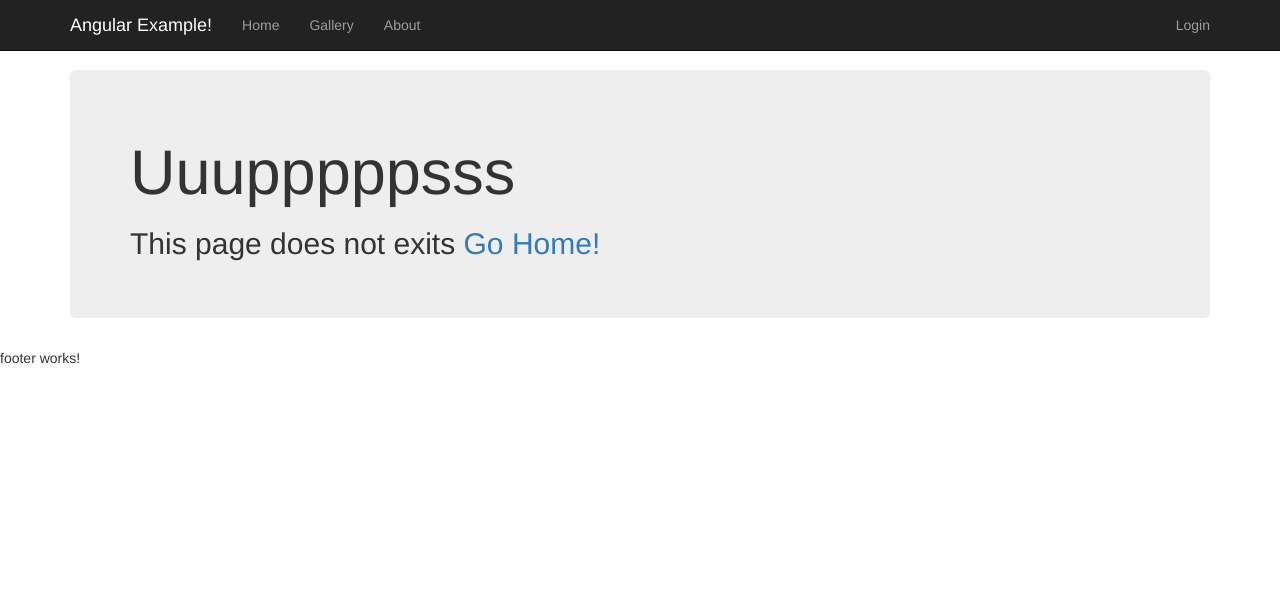
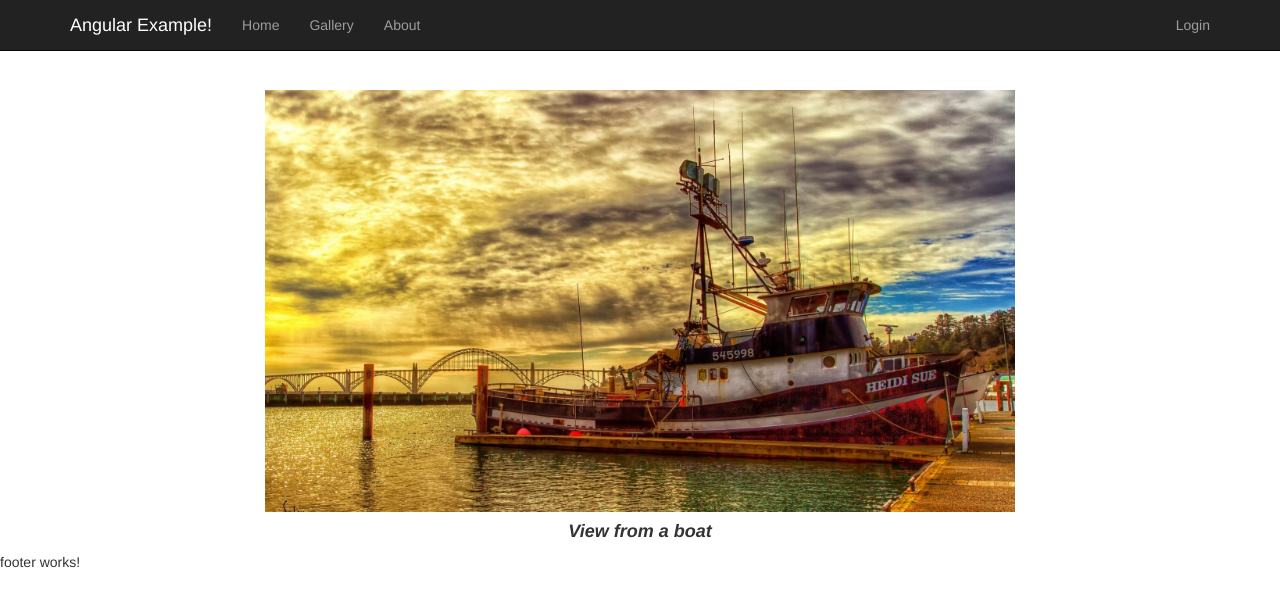
Before and after one commit to jesustorres38/ngGallery, an Angular app: page /image-detail/1 in a window 1280 px wide. Shown: the top 606 px of the page. Built offline with nearby package versions, Linux system fonts and the light colour scheme.

Commit message:
image detail

```diff
--- a/src/app/app-routing.module.ts
+++ b/src/app/app-routing.module.ts
@@ -14,7 +14,7 @@ const appRoutes: Routes = [
   {path: 'home', component: HomeComponent },
   {path: 'about', component: AboutComponent },
   {path: 'gallery', component: GalleryComponent },
-  {path: 'image-detail', component: ImageDetailComponent },
+  {path: 'image-detail/:id', component: ImageDetailComponent },
   {path: 'footer', component: FooterComponent },
   {path: '', redirectTo: 'home', pathMatch:'full' },
   {path:'**',component: NotFoundComponent }
--- a/src/app/gallery/gallery.component.html
+++ b/src/app/gallery/gallery.component.html
@@ -18,14 +18,10 @@
     <div class="col-md-12">
       <br>
       <div class="col-md-3" *ngFor="let i of (visibleImages | filtroImagen:filterBy)">
-        <img src="{{i.url}}" class="img-responsive">
+        <a [routerLink]="['/image-detail', i.id]">
+          <img src="{{i.url}}" class="img-responsive">
+        </a>
       </div>
     </div>
-    <!--
-      <ul id="thumbnailsList">
-      <li *ngFor="let i of visibleImages">
-        <img src="{{i.url}}" class="tn" width="200" height="160">
-      </li>
-    </ul>-->
   </div>
 </div>
--- a/src/app/gallery/gallery.component.ts
+++ b/src/app/gallery/gallery.component.ts
@@ -6,25 +6,24 @@ import { ImageService } from '../image.service';
   templateUrl: './gallery.component.html',
   styleUrls: ['./gallery.component.css']
 })
-export class GalleryComponent implements OnInit, OnChanges {
+export class GalleryComponent implements OnInit {
 
   @Input() filterBy?: string = "all";
 
-
   visibleImages: any[] = [];
-
-
   constructor(private servicioParaImagen: ImageService ) {
 
     this.visibleImages = servicioParaImagen.getImages();
 
    }
 
-  ngOnInit() {
-  }
+    ngOnInit() {  }
+
   //esto no se pa que sirve
-  ngOnChanges(){
-    this.visibleImages = this.servicioParaImagen.getImages();
-  }
+  // ngOnChanges(){
+  //   this.visibleImages = this.servicioParaImagen.getImages();
+  // }
+
+
 
 }
--- a/src/app/image-detail/image-detail.component.html
+++ b/src/app/image-detail/image-detail.component.html
@@ -1,3 +1,10 @@
-<p>
-  image-detail works!
-</p>
+<div class="container">
+
+  <div class="row">
+    <div class="col-md-8 col-md-offset-2 text-center ">
+      <br>
+      <img src="{{imagen.url}}" class="img-responsive">
+      <h4><em><strong>{{imagen.caption}}</strong></em></h4>
+    </div>
+  </div>
+</div>
--- a/src/app/image-detail/image-detail.component.ts
+++ b/src/app/image-detail/image-detail.component.ts
@@ -1,5 +1,6 @@
 import { Component, OnInit } from '@angular/core';
 import { ImageService } from '../image.service';
+import { ActivatedRoute } from '@angular/router';
 
 @Component({
   selector: 'app-image-detail',
@@ -8,9 +9,13 @@ import { ImageService } from '../image.service';
 })
 export class ImageDetailComponent implements OnInit {
 
-  constructor(private servicioParaImagen: ImageService) { }
+  imagen : any;
+  constructor(private servicioParaImagen: ImageService, private ruta: ActivatedRoute) { }
 
   ngOnInit() {
+    this.imagen = this.servicioParaImagen.getImage(
+      +this.ruta.snapshot.params['id']
+    );
   }
 
 }
```
Also changed, not shown: src/app/filtro.pipe.ts (+0 -12 lines).
